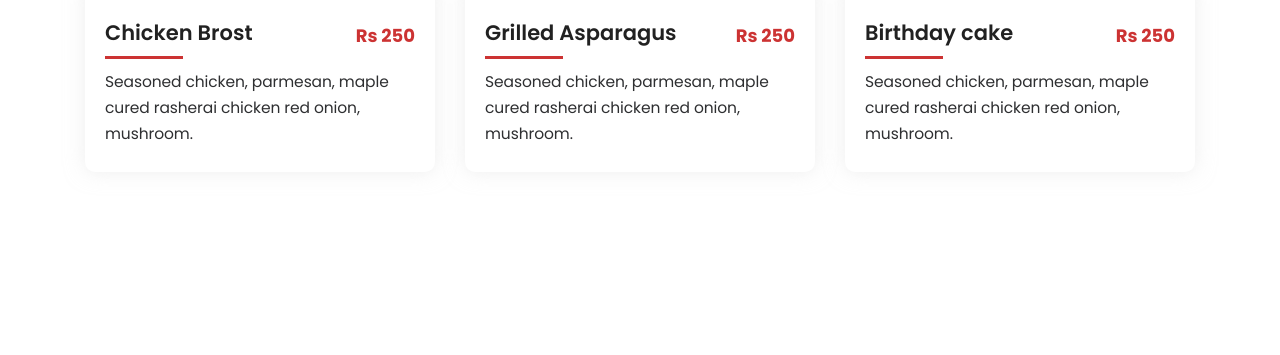
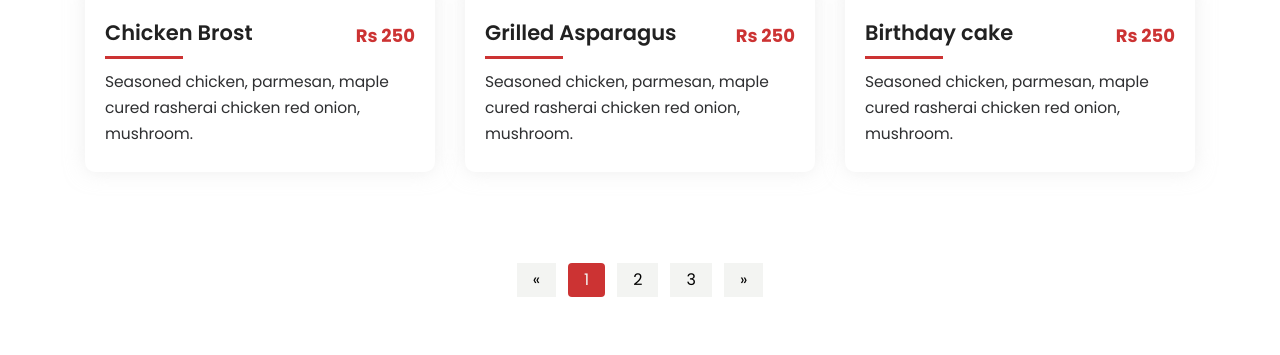
Before and after one commit to Jaseem-v/eatiz, a website: page menu.html in a window 1280 px wide. Shown: the part 1955-2310 px from the top of the page. Drawn offline with nearby package versions, Linux system fonts and the light colour scheme.

Commit message:
pagination added , errors fixed

```diff
--- a/menu.html
+++ b/menu.html
@@ -75,7 +75,8 @@
 
                 <li class="navigation__items"> <a href="blog.html" class="navigation__link ">Blog</a></li>
                 <li class="navigation__items"> <a href="contact.html" class="navigation__link">Contact Us</a></li>
-                <li class="navigation__items mobile-btn"> <a href="reservation.html" class="navigation__link ">Book your seat</a></li>
+                <li class="navigation__items mobile-btn"> <a href="reservation.html" class="navigation__link ">Book your
+                        seat</a></li>
             </ul>
 
 
@@ -477,11 +478,23 @@
                 </div>
             </div>
 
+            <!-- --pagination-- -->
+            <div class="pagination">
+                <ul class="pagination__box">
+                    <li class="pagination__number pagination__number--prev"><a href="#/">&laquo;</a></li>
+                    <li class="pagination__number  active"><a href="#/">1</a></li>
+                    <li class="pagination__number"><a href="#/">2</a></li>
+                    <li class="pagination__number"><a href="#/">3</a></li>
+                    <li class="pagination__number pagination__number--prev"><a href="#/">&raquo;</a></li>
+                </ul>
+            </div>
+            <!-- -x-pagination-x- -->
+
         </div>
     </div>
     <!-- -x-menu-x- -->
 
-     <!-- -----footer------- -->
+    <!-- -----footer------- -->
     <footer class="footer">
         <div class="container">
 
```
Also changed, not shown: blog.html (+2 -0 lines).
